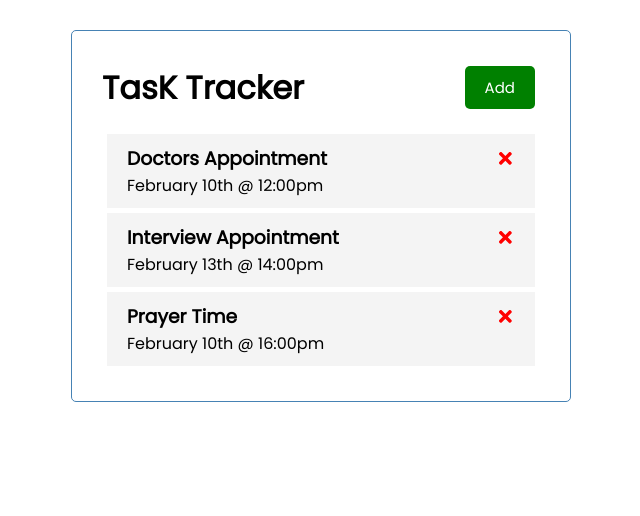
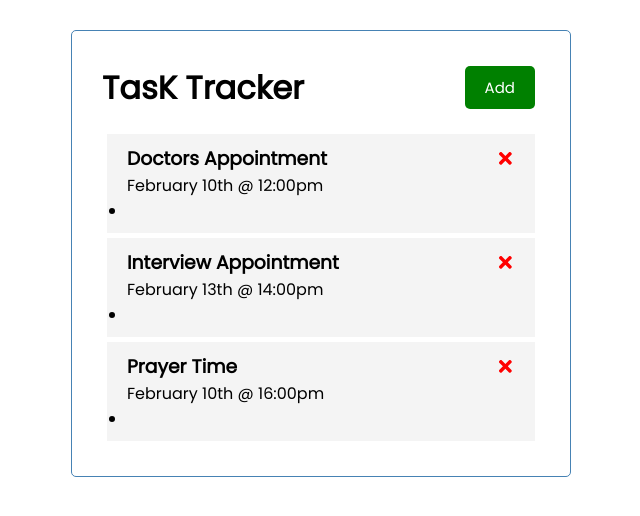
Before and after one commit to djsmacker01/task-tracker, a React (Create React App) app: page / in a window 1280 px wide. Shown: the top 516 px of the page, without its empty margins (319-959 px from the left). Built offline with nearby package versions, Linux system fonts and the light colour scheme.

Commit message:
modified

```diff
--- a/src/Components/Task.jsx
+++ b/src/Components/Task.jsx
@@ -14,7 +14,7 @@ const Task = ({ task, onDelete, onToggle }) => {
       <p>{task.day}</p>
       <div>
         <ul>
-
+          <li></li>
         </ul>
       </div>
     </div>
```
